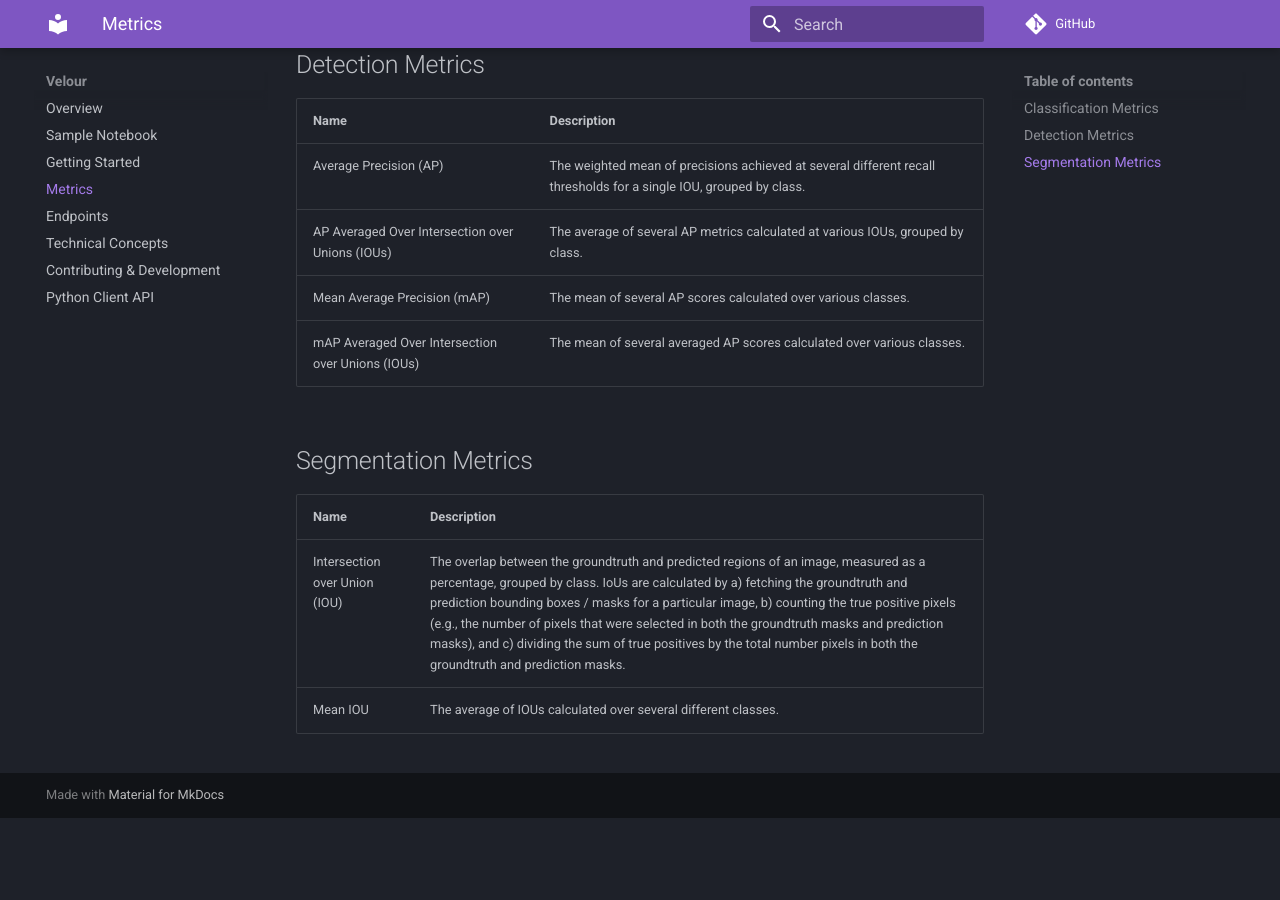
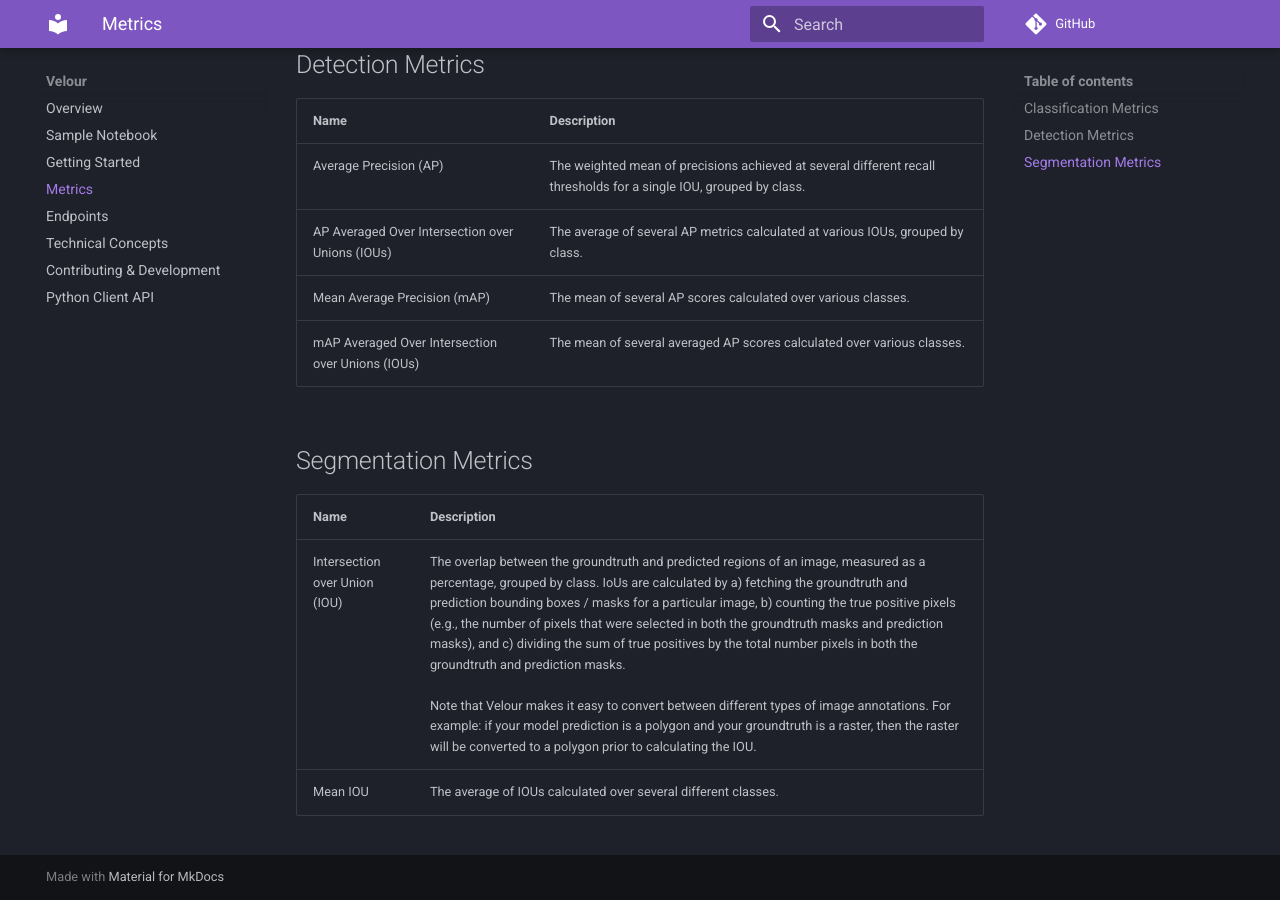
Before and after one commit to Striveworks/valor, an MkDocs documentation site: the page built from docs/metrics.md, in a window 1280 px wide and 900 px high, scrolled down 712 px. Built offline with MkDocs 1.6.1 and Material for MkDocs 9.7.7, drawn with Linux system fonts in a browser that asks for light colours; comment, search, counter and statistics services are not loaded; before the commit the page ends 1530 px from its top, so only the background shows below that.

Commit message:
add more content to iou descrption

```diff
--- a/docs/metrics.md
+++ b/docs/metrics.md
@@ -24,5 +24,5 @@
 
 | Name 	| Description 	|
 |---	|---	|
-| Intersection over Union (IOU) 	| The overlap between the groundtruth and predicted regions of an image, measured as a percentage, grouped by class. IoUs are calculated by a) fetching the groundtruth and prediction bounding boxes / masks for a particular image, b) counting the true positive pixels (e.g., the number of pixels that were selected in both the groundtruth masks and prediction masks), and c) dividing the sum of true positives by the total number pixels in both the groundtruth and prediction masks. |
+| Intersection over Union (IOU) 	| The overlap between the groundtruth and predicted regions of an image, measured as a percentage, grouped by class. IoUs are calculated by a) fetching the groundtruth and prediction bounding boxes / masks for a particular image, b) counting the true positive pixels (e.g., the number of pixels that were selected in both the groundtruth masks and prediction masks), and c) dividing the sum of true positives by the total number pixels in both the groundtruth and prediction masks. <br><br> Note that Velour makes it easy to convert between different types of image annotations. For example: if your model prediction is a polygon and your groundtruth is a raster, then the raster will be converted to a polygon prior to calculating the IOU.
 | Mean IOU 	| The average of IOUs calculated over several different classes. 	|
```
